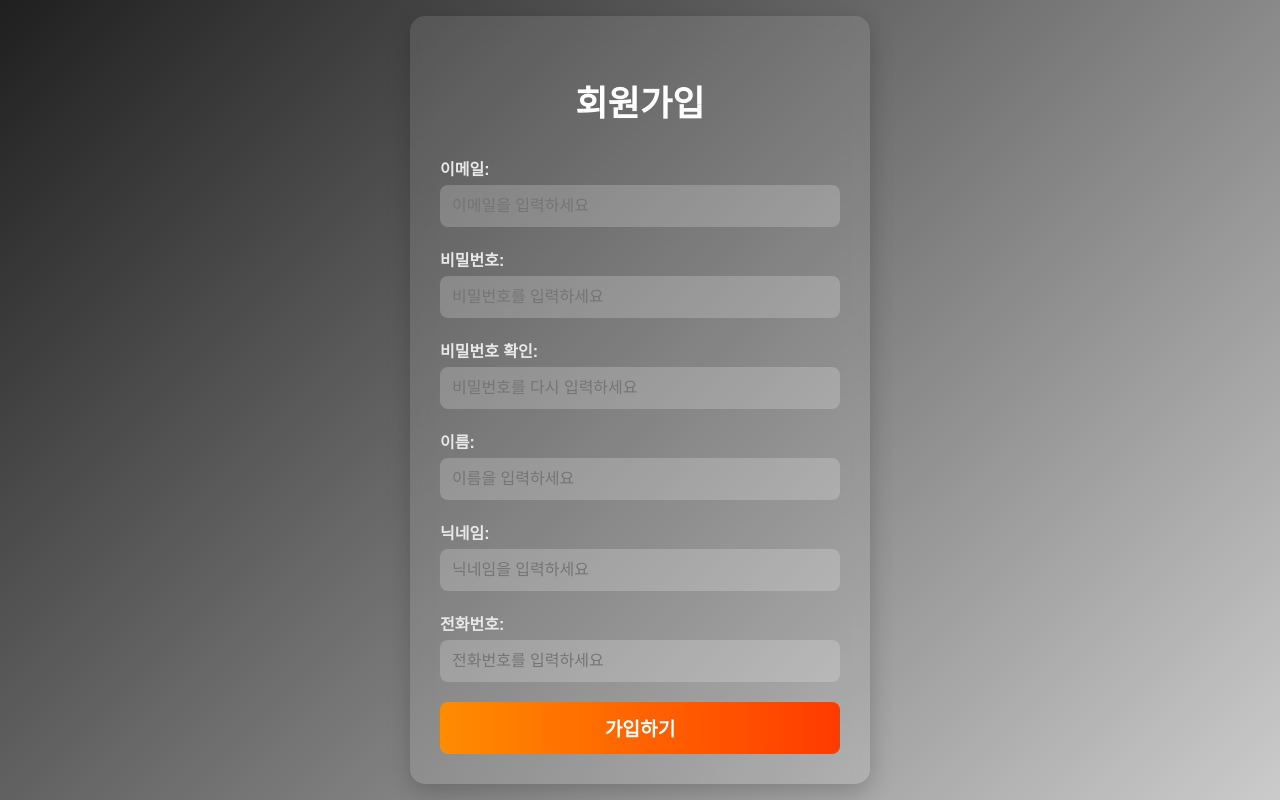
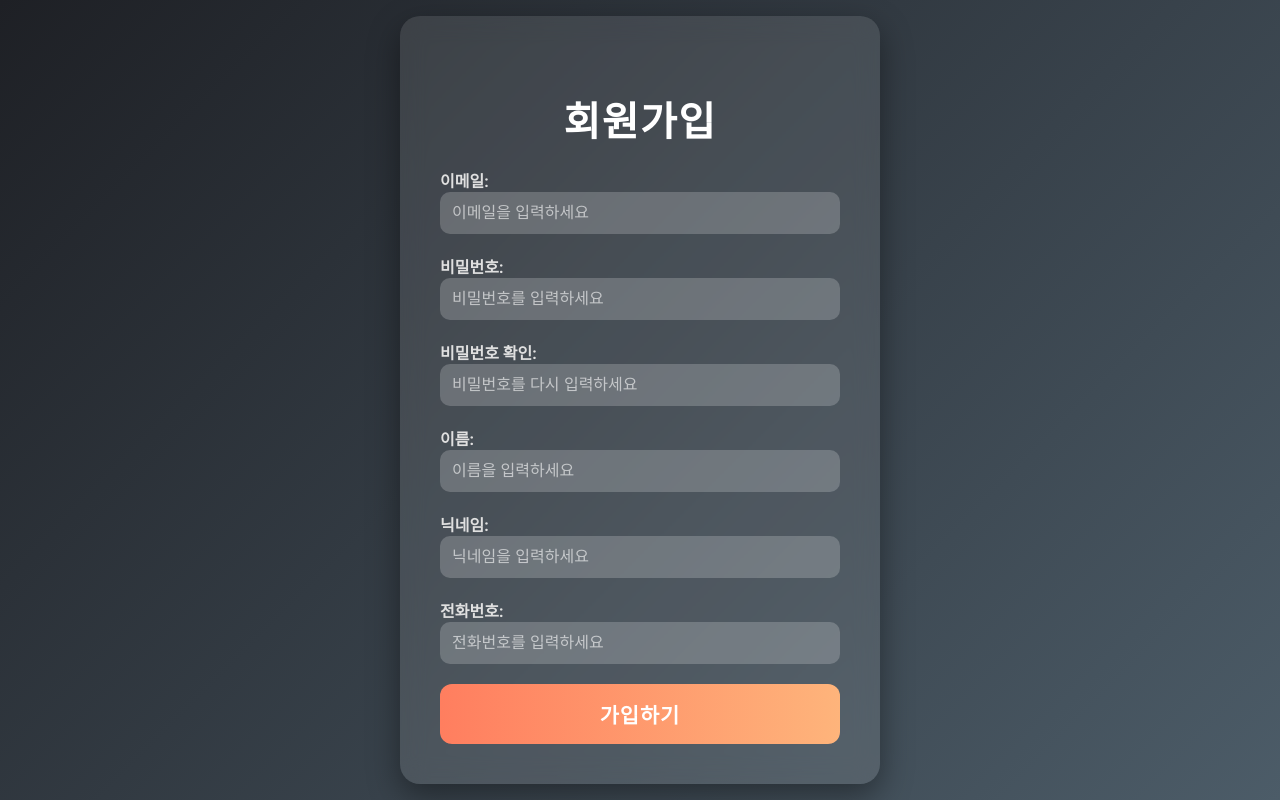
Before and after one commit to Chained-Together/final-Project, a Node server app: template views/signup.ejs in a window 1280 px wide. Run offline with Node 20, Linux system fonts and the light colour scheme; the template is opened without the code that fills it, so the values that code supplies are empty.

Commit message:
update:signup

```diff
--- a/views/signup.ejs
+++ b/views/signup.ejs
@@ -4,54 +4,61 @@
     <meta charset="UTF-8" />
     <meta name="viewport" content="width=device-width, initial-scale=1.0" />
     <title>회원가입</title>
+    <link
+      href="https://fonts.googleapis.com/css2?family=Roboto:wght@400;700&display=swap"
+      rel="stylesheet"
+    />
     <style>
       body {
-        font-family: 'Arial', sans-serif;
+        font-family: 'Roboto', sans-serif;
         margin: 0;
         padding: 0;
         display: flex;
         justify-content: center;
         align-items: center;
         min-height: 100vh;
-        background: linear-gradient(135deg, rgb(31, 31, 31), #cbcbcb);
+        background: linear-gradient(135deg, #1e2025, #4c5c68);
         color: #ffffff;
       }
 
       h2 {
-        font-size: 2.2rem;
+        font-size: 2.5rem;
+        font-weight: bold;
         color: #ffffff;
         margin-bottom: 20px;
         text-align: center;
+        text-transform: uppercase;
+        letter-spacing: 1.5px;
       }
 
       #signupPopup {
         background: rgba(255, 255, 255, 0.1);
-        backdrop-filter: blur(10px);
-        border-radius: 15px;
-        box-shadow: 0 8px 24px rgba(0, 0, 0, 0.2);
-        padding: 30px;
+        backdrop-filter: blur(12px);
+        border-radius: 20px;
+        box-shadow: 0 12px 32px rgba(0, 0, 0, 0.4);
+        padding: 40px;
         width: 400px;
+        transition:
+          transform 0.3s ease,
+          box-shadow 0.3s ease;
       }
 
-      #signupPopup h2 {
-        margin-bottom: 30px;
+      #signupPopup:hover {
+        transform: translateY(-5px);
+        box-shadow: 0 20px 40px rgba(0, 0, 0, 0.6);
       }
 
       form {
         display: flex;
         flex-direction: column;
-      }
-
-      form div {
-        margin-bottom: 20px;
+        gap: 20px;
       }
 
       label {
         font-size: 1rem;
         font-weight: bold;
+        color: #e0e0e0;
         margin-bottom: 5px;
-        display: block;
-        color: #e8e8e8;
       }
 
       input[type='text'],
@@ -59,49 +66,58 @@
         width: 100%;
         padding: 12px;
         border: none;
-        border-radius: 8px;
+        border-radius: 10px;
         font-size: 1rem;
         background: rgba(255, 255, 255, 0.2);
         color: #ffffff;
         box-sizing: border-box;
+        transition:
+          background 0.3s ease,
+          box-shadow 0.3s ease;
       }
 
       input[type='text']:focus,
       input[type='password']:focus {
         background: rgba(255, 255, 255, 0.3);
         outline: none;
-        box-shadow: 0 0 8px rgba(255, 255, 255, 0.4);
+        box-shadow: 0 4px 10px rgba(255, 255, 255, 0.5);
+      }
+
+      input::placeholder {
+        color: rgba(255, 255, 255, 0.6);
       }
 
       #submitBtn {
         width: 100%;
-        padding: 12px;
-        font-size: 1.2rem;
+        padding: 15px;
+        font-size: 1.3rem;
         font-weight: bold;
         border: none;
-        border-radius: 8px;
+        border-radius: 12px;
         cursor: pointer;
-        background: linear-gradient(90deg, #ff8c00, #ff3b00);
+        background: linear-gradient(90deg, #ff7e5f, #feb47b);
         color: #ffffff;
         text-transform: uppercase;
         transition:
           transform 0.3s ease,
           background 0.3s ease;
+        letter-spacing: 1px;
       }
 
       #submitBtn:hover {
         transform: scale(1.05);
-        background: linear-gradient(90deg, #ff3b00, #ff8c00);
+        background: linear-gradient(90deg, #feb47b, #ff7e5f);
+        box-shadow: 0 4px 15px rgba(255, 126, 95, 0.7);
       }
 
       @media (max-width: 480px) {
         #signupPopup {
           width: 90%;
-          padding: 20px;
+          padding: 30px;
         }
 
         h2 {
-          font-size: 1.8rem;
+          font-size: 2rem;
         }
 
         input[type='text'],
```
Also changed, not shown: other parts of views/signup.ejs (+1 -1 lines).
